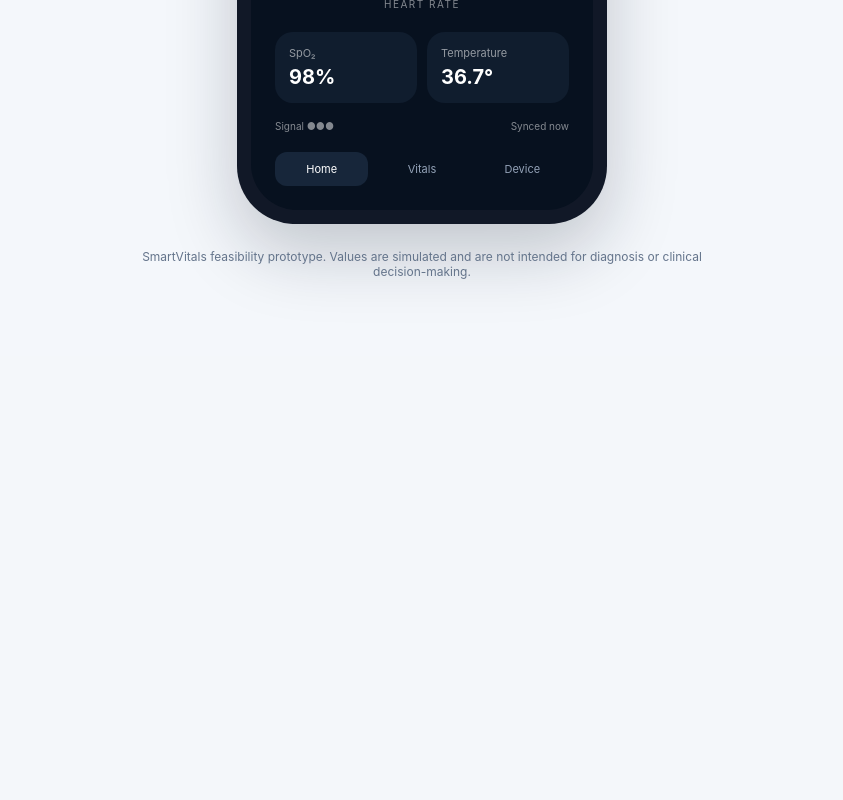
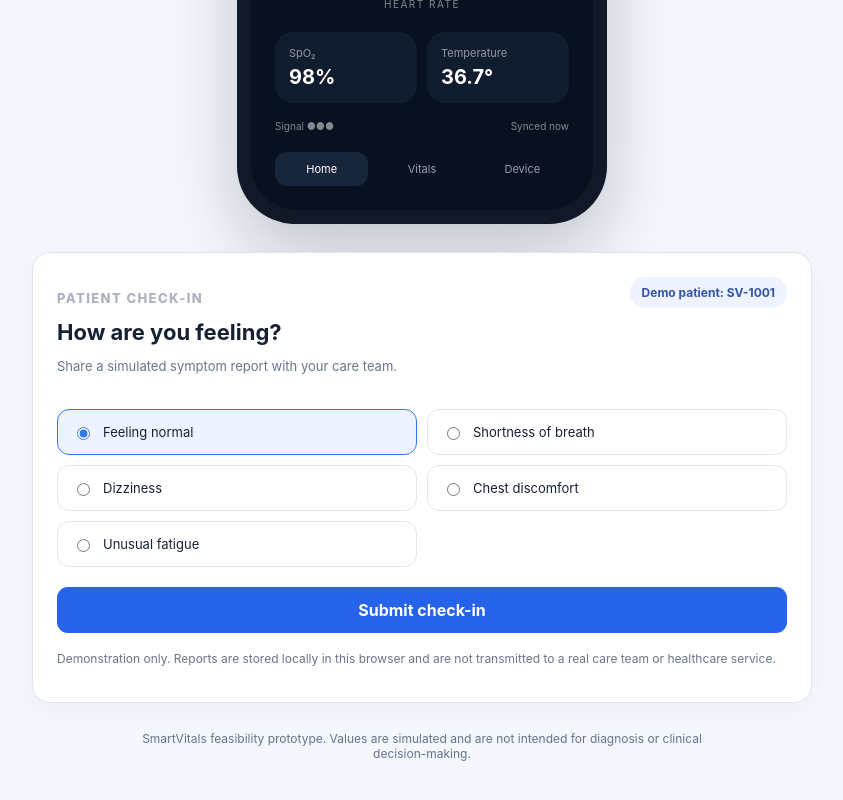
Before and after one commit to ezazr/git_push_pray, a Next.js app: page /patient-view in a window 1280 px wide. Shown: the part 444-1244 px from the top of the page, without its empty margins (218-1061 px from the left). Before the commit the page ends 800 px from the top, so only its background shows below. Built offline with nearby package versions, Linux system fonts and the light colour scheme.

Commit message:
feat: implement patient symptom check-in and clinician integration

```diff
--- a/app/globals.css
+++ b/app/globals.css
@@ -861,3 +861,170 @@ td small { color:var(--muted); }
     flex-direction: column;
   }
 }
+
+/* Patient symptom check-in */
+
+.checkinCard,
+.checkinClinicianCard {
+  width: 100%;
+  max-width: 780px;
+  margin: 28px auto;
+  padding: 24px;
+  background: #fff;
+  border: 1px solid #dce5f0;
+  border-radius: 18px;
+  box-shadow: 0 6px 24px rgba(18, 38, 63, 0.04);
+  color: #172033;
+}
+
+.checkinClinicianCard {
+  max-width: none;
+  margin: 22px 0;
+}
+
+.checkinHeading {
+  display: flex;
+  align-items: flex-start;
+  justify-content: space-between;
+  gap: 16px;
+  flex-wrap: wrap;
+}
+
+.checkinHeading h2 {
+  margin: 4px 0 8px;
+  font-size: 22px;
+}
+
+.checkinHeading p {
+  color: #68768a;
+  font-size: 13px;
+}
+
+.checkinPatientId {
+  background: #eef3ff;
+  color: #3155a4;
+  border-radius: 999px;
+  padding: 8px 12px;
+  font-size: 12px;
+  font-weight: 700;
+}
+
+.checkinOptions {
+  display: grid;
+  grid-template-columns: repeat(2, minmax(0, 1fr));
+  gap: 10px;
+  margin-top: 22px;
+}
+
+.checkinOption {
+  display: flex;
+  align-items: center;
+  gap: 10px;
+  border: 1px solid #e0e7f0;
+  border-radius: 12px;
+  padding: 14px;
+  font-size: 13px;
+  cursor: pointer;
+}
+
+.checkinOption.selected {
+  border-color: #3478ed;
+  background: #eef4ff;
+}
+
+.checkinOption input {
+  accent-color: #3478ed;
+}
+
+.checkinSeverity {
+  display: grid;
+  gap: 8px;
+  margin-top: 20px;
+}
+
+.checkinSeverity label {
+  font-size: 13px;
+  font-weight: 700;
+}
+
+.checkinSeverity select {
+  padding: 12px;
+  border: 1px solid #dce5f0;
+  border-radius: 10px;
+  background: #fff;
+  color: #172033;
+}
+
+.checkinSubmit {
+  width: 100%;
+  margin-top: 20px;
+  padding: 13px;
+  background: #2563eb;
+  border: none;
+  border-radius: 11px;
+  color: white;
+  font-weight: 700;
+  cursor: pointer;
+}
+
+.checkinSuccess {
+  margin-top: 15px;
+  padding: 12px;
+  border-radius: 10px;
+  background: #e7f6ee;
+  color: #23764a;
+  font-size: 13px;
+}
+
+.checkinError {
+  color: #b83232;
+  font-size: 13px;
+}
+
+.checkinDisclaimer,
+.checkinEmpty {
+  margin-top: 18px;
+  font-size: 12px;
+  color: #68768a;
+}
+
+.checkinHistory {
+  margin-top: 18px;
+  display: grid;
+  gap: 10px;
+}
+
+.checkinHistoryItem {
+  display: flex;
+  justify-content: space-between;
+  align-items: flex-start;
+  gap: 16px;
+  padding: 14px;
+  border: 1px solid #e5eaf1;
+  border-radius: 12px;
+}
+
+.checkinHistoryItem strong {
+  font-size: 14px;
+}
+
+.checkinHistoryItem p,
+.checkinHistoryItem span {
+  font-size: 12px;
+  color: #68768a;
+}
+
+@media (max-width: 600px) {
+  .checkinOptions {
+    grid-template-columns: 1fr;
+  }
+
+  .checkinCard,
+  .checkinClinicianCard {
+    padding: 16px;
+  }
+
+  .checkinHistoryItem {
+    flex-direction: column;
+  }
+}
--- a/app/patient-view/page.tsx
+++ b/app/patient-view/page.tsx
@@ -1,15 +1,64 @@
+
 "use client";
 
 import { useState } from "react";
+import {
+  saveCheckin,
+  type Severity,
+  type Symptom,
+} from "../../lib/checkins";
 
 type Screen = "home" | "vitals" | "device";
 
+const symptomOptions: Symptom[] = [
+  "Feeling normal",
+  "Shortness of breath",
+  "Dizziness",
+  "Chest discomfort",
+  "Unusual fatigue",
+];
+
 export default function PatientView() {
   const [screen, setScreen] = useState<Screen>("home");
+  const [symptom, setSymptom] = useState<Symptom>("Feeling normal");
+  const [severity, setSeverity] = useState<Severity>("Mild");
+  const [submitted, setSubmitted] = useState(false);
+  const [error, setError] = useState("");
+
+  // This demo patient is Sarah Miller (SV-1001).
+  const patientId = "SV-1001";
 
   const heartRate = 78;
   const spo2 = 98;
   const temperature = 36.7;
+
+function submitCheckin() {
+  try {
+    saveCheckin({
+      id: `checkin-${Date.now()}-${Math.random().toString(36).slice(2, 9)}`,
+      patientId,
+      symptom,
+      severity: symptom === "Feeling normal" ? "Mild" : severity,
+      timestamp: new Date().toISOString(),
+    });
+
+    setSubmitted(true);
+    setError("");
+  } catch (error) {
+    console.error("SmartVitals check-in save failed:", error);
+
+    setSubmitted(false);
+    setError(
+      error instanceof Error
+        ? `Unable to save check-in: ${error.message}`
+        : "Unable to save check-in."
+    );
+  }
+}
+
+
+
+
 
   return (
     <main className="wearable-page">
@@ -18,12 +67,14 @@ export default function PatientView() {
           <p className="eyebrow">PATIENT EXPERIENCE</p>
           <h1>SmartVitals Wearable</h1>
           <p>
-            A simulated wearable interface designed for remote patient
-            monitoring and virtual care.
+            A function ssimulated wearable interface designed for remote
+            patient monitoring and virtual care.
           </p>
         </div>
 
-        <span className="prototype-badge">SIMULATED PROTOTYPE</span>
+        <span className="prototype-badge">
+          SIMULATED PROTOTYPE
+        </span>
       </div>
 
       <div className="wearable-shell">
@@ -41,9 +92,13 @@ export default function PatientView() {
               </div>
 
               <div className="primary-reading">
-                <span className="reading-number">{heartRate}</span>
+                <span className="reading-number">
+                  {heartRate}
+                </span>
                 <span className="reading-unit">BPM</span>
-                <span className="reading-label">HEART RATE</span>
+                <span className="reading-label">
+                  HEART RATE
+                </span>
               </div>
 
               <div className="mini-vitals">
@@ -86,7 +141,8 @@ export default function PatientView() {
               </div>
 
               <p className="wearable-note">
-                Readings shown here are simulated for feasibility testing.
+                Readings shown here are simulated for
+                feasibility testing.
               </p>
             </div>
           )}
@@ -142,9 +198,101 @@ export default function PatientView() {
         </div>
       </div>
 
+      {/* Patient-reported symptom check-in */}
+      <section className="checkinCard">
+        <div className="checkinHeading">
+          <div>
+            <p className="eyebrow">PATIENT CHECK-IN</p>
+            <h2>How are you feeling?</h2>
+            <p>
+              Share a simulated symptom report with
+              your care team.
+            </p>
+          </div>
+
+          <span className="checkinPatientId">
+            Demo patient: {patientId}
+          </span>
+        </div>
+
+        <div className="checkinOptions">
+          {symptomOptions.map((option) => (
+            <label
+              key={option}
+              className={`checkinOption ${
+                symptom === option ? "selected" : ""
+              }`}
+            >
+              <input
+                type="radio"
+                name="symptom"
+                checked={symptom === option}
+                onChange={() => {
+                  setSymptom(option);
+                  setSubmitted(false);
+                }}
+              />
+              {option}
+            </label>
+          ))}
+        </div>
+
+        {symptom !== "Feeling normal" && (
+          <div className="checkinSeverity">
+            <label htmlFor="symptomSeverity">
+              How severe is the symptom?
+            </label>
+
+            <select
+              id="symptomSeverity"
+              value={severity}
+              onChange={(event) => {
+                setSeverity(
+                  event.target.value as Severity
+                );
+                setSubmitted(false);
+              }}
+            >
+              <option value="Mild">Mild</option>
+              <option value="Moderate">Moderate</option>
+              <option value="Severe">Severe</option>
+            </select>
+          </div>
+        )}
+
+        <button
+          type="button"
+          className="checkinSubmit"
+          onClick={submitCheckin}
+        >
+          Submit check-in
+        </button>
+
+        {submitted && (
+          <div className="checkinSuccess" role="status">
+            ✓ Demo check-in saved successfully.
+            Open Sarah Miller&apos;s clinician page
+            to view the report.
+          </div>
+        )}
+
+        {error && (
+          <p className="checkinError" role="alert">
+            {error}
+          </p>
+        )}
+
+        <p className="checkinDisclaimer">
+          Demonstration only. Reports are stored locally
+          in this browser and are not transmitted to a
+          real care team or healthcare service.
+        </p>
+      </section>
+
       <p className="prototype-disclaimer">
-        SmartVitals feasibility prototype. Values are simulated and are not
-        intended for diagnosis or clinical decision-making.
+        SmartVitals feasibility prototype. Values are
+        simulated and are not intended for diagnosis
+        or clinical decision-making.
       </p>
     </main>
   );
--- a/app/patients/[id]/page.tsx
+++ b/app/patients/[id]/page.tsx
@@ -7,6 +7,7 @@ import ClinicalActions from "../../../components/ClinicalActions";
 import DeteriorationPanel from "../../../components/DeteriorationPanel";
 import DeteriorationSimulation from "../../../components/DeteriorationSimulation";
 import { patients } from "../../../lib/data";
+import PatientCheckins from "../../../components/PatientCheckins";
 
 export default async function PatientDetail({
   params,
@@ -117,6 +118,7 @@ export default async function PatientDetail({
         )}
 
         {/* Simulated vital-sign trends */}
+        <PatientCheckins patientId={patient.id} />
         <div className="chartsGrid">
           <TrendChart
             title="ECG / heart-rate trend"
--- /dev/null
+++ b/lib/checkins.ts
@@ -0,0 +1,48 @@
+
+export type Symptom =
+  | "Feeling normal"
+  | "Shortness of breath"
+  | "Dizziness"
+  | "Chest discomfort"
+  | "Unusual fatigue";
+
+export type Severity = "Mild" | "Moderate" | "Severe";
+
+export type PatientCheckin = {
+  id: string;
+  patientId: string;
+  symptom: Symptom;
+  severity: Severity;
+  timestamp: string;
+};
+
+const STORAGE_KEY = "smartvitals-patient-checkins";
+
+export function getCheckins(): PatientCheckin[] {
+  if (typeof window === "undefined") return [];
+
+  try {
+    const saved = localStorage.getItem(STORAGE_KEY);
+    if (!saved) return [];
+
+    const parsed: unknown = JSON.parse(saved);
+    return Array.isArray(parsed)
+      ? (parsed as PatientCheckin[])
+      : [];
+  } catch {
+    return [];
+  }
+}
+
+export function saveCheckin(
+  checkin: PatientCheckin
+): void {
+  const existing = getCheckins();
+
+  localStorage.setItem(
+    STORAGE_KEY,
+    JSON.stringify([checkin, ...existing].slice(0, 50))
+  );
+
+  window.dispatchEvent(new Event("smartvitals-checkin-updated"));
+}
```
Also changed, not shown: components/PatientCheckins.tsx (added, +99 -0 lines).
